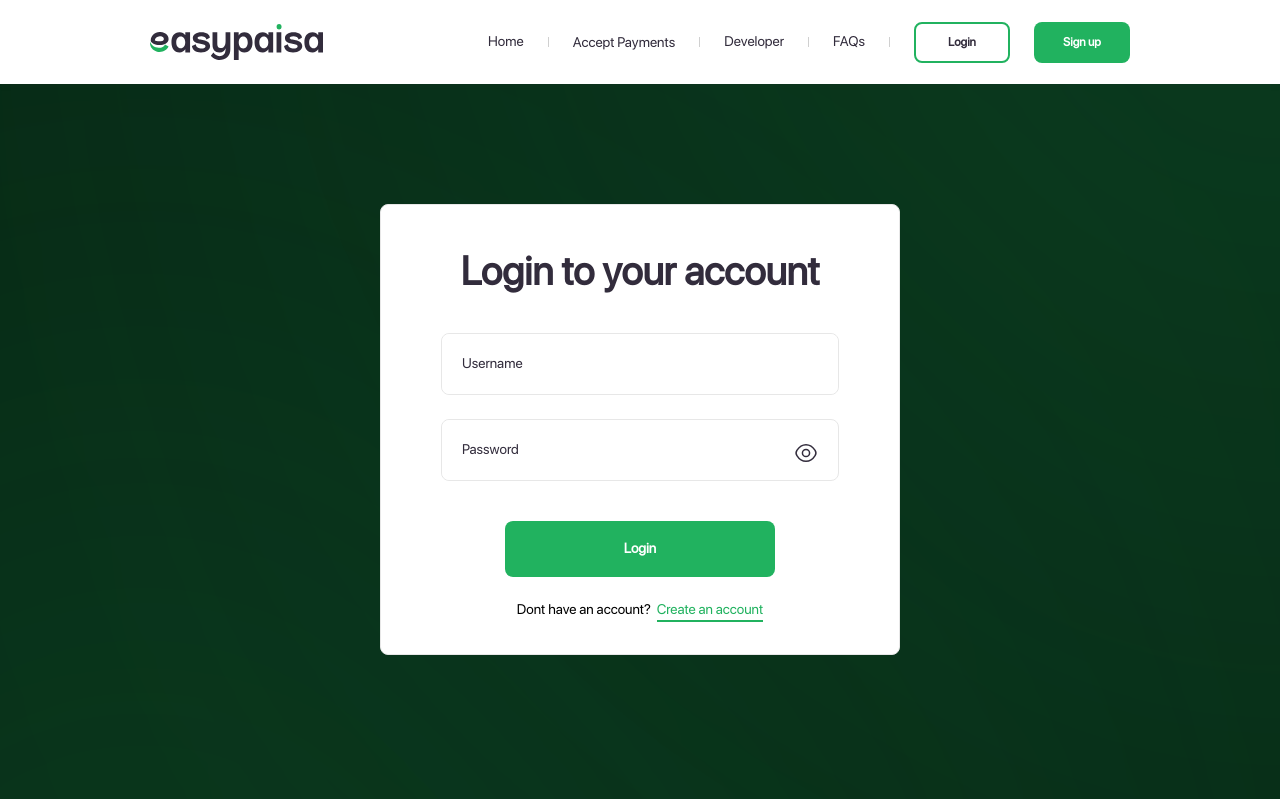
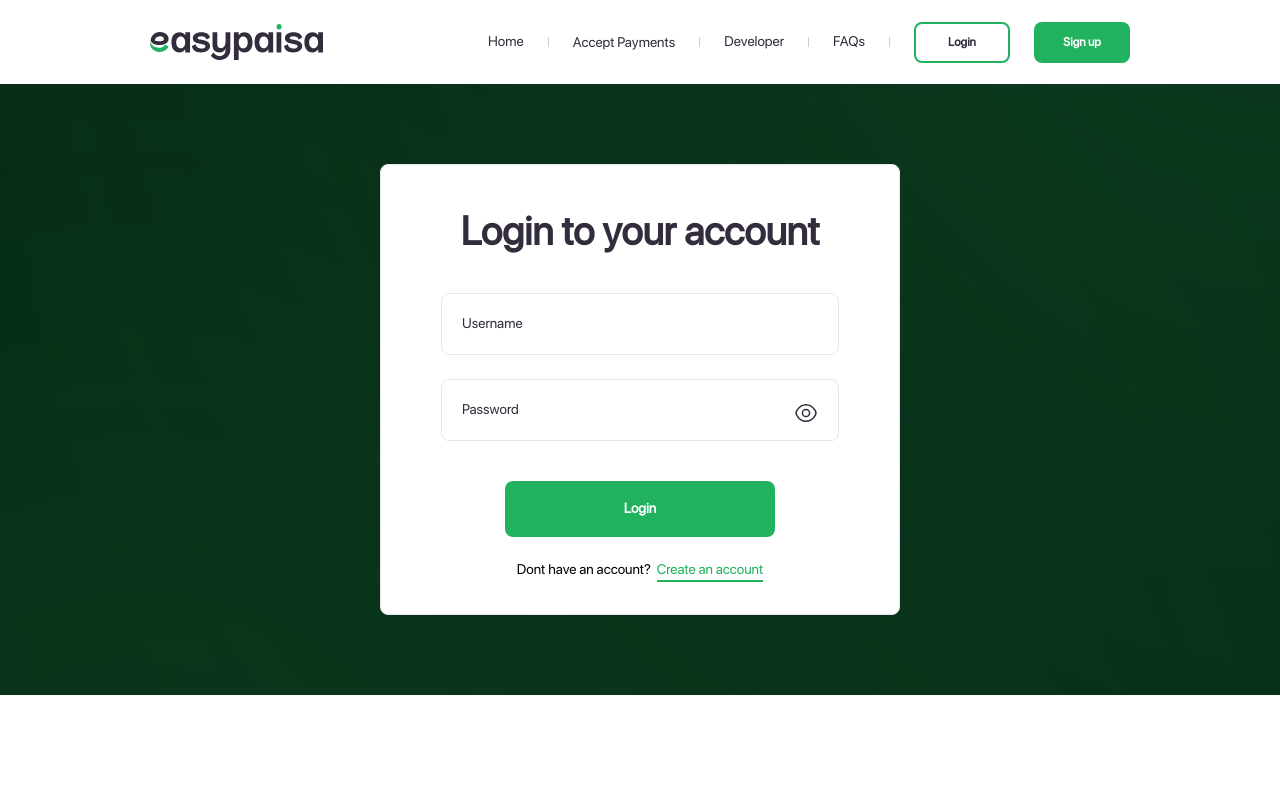
Before and after one commit to mominhyatkhandev/ops-2-typescript-next, a Next.js app: page /login/newLogin in a window 1280 px wide. Built offline with nearby package versions, Linux system fonts and the light colour scheme.

Commit message:
login new fixed

```diff
--- a/src/app/login/newLogin/page.tsx
+++ b/src/app/login/newLogin/page.tsx
@@ -52,7 +52,7 @@
   };
   return (
     <>
-      <div className="relative flex w-full bg-primary-900 px-[380px] pb-[144px] pt-[120px] ">
+      <div className="relative flex h-[611px] w-full  items-center justify-center bg-primary-900 px-[380px] align-middle">
         <div className="relative z-10 h-max w-[680px] rounded-lg border-[1px] border-border-light bg-neutral-white-base px-[60px] py-9 sm:md-max:w-full sm:md-max:px-[20px] sm:md-max:py-8">
           {/* <div className="relative h-max w-[680px] rounded-lg border-[1px] border-border-light bg-neutral-white-base px-[60px] py-9 sm:md-max:w-full"> */}
 
```
